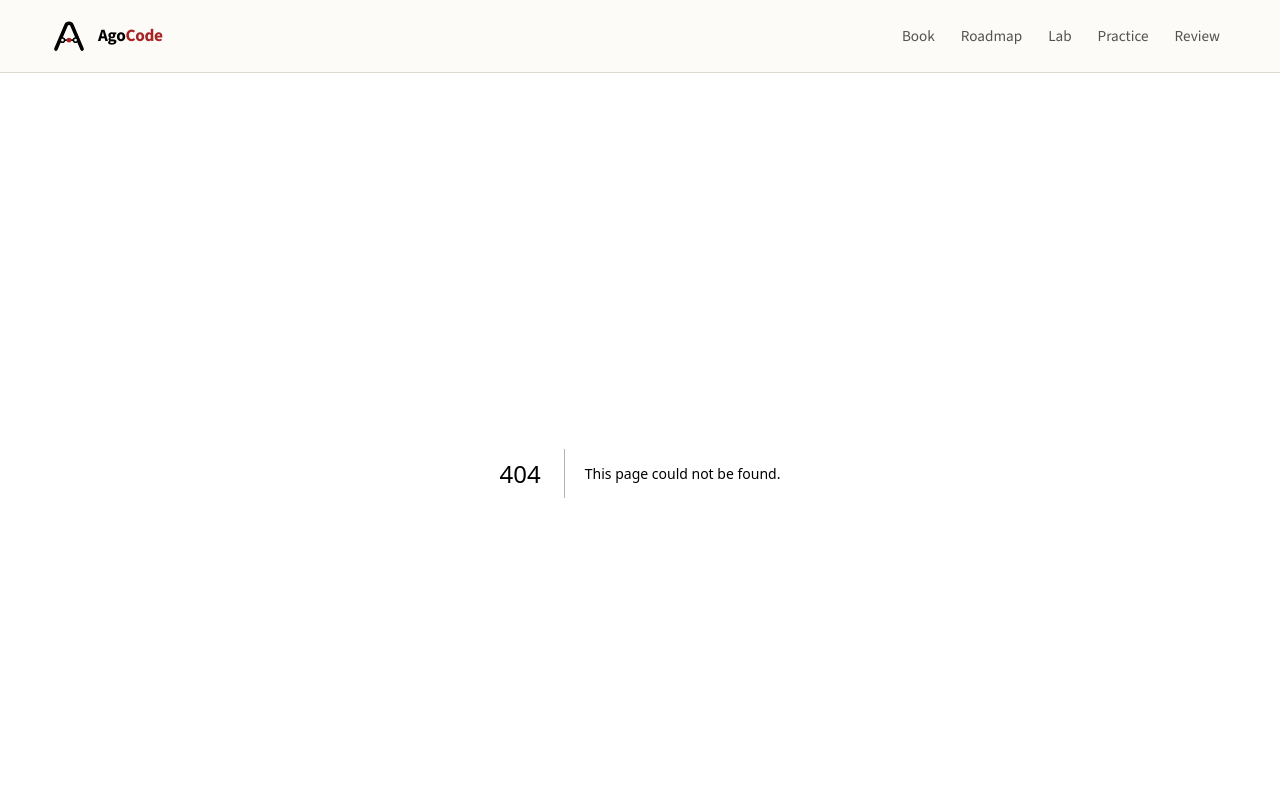
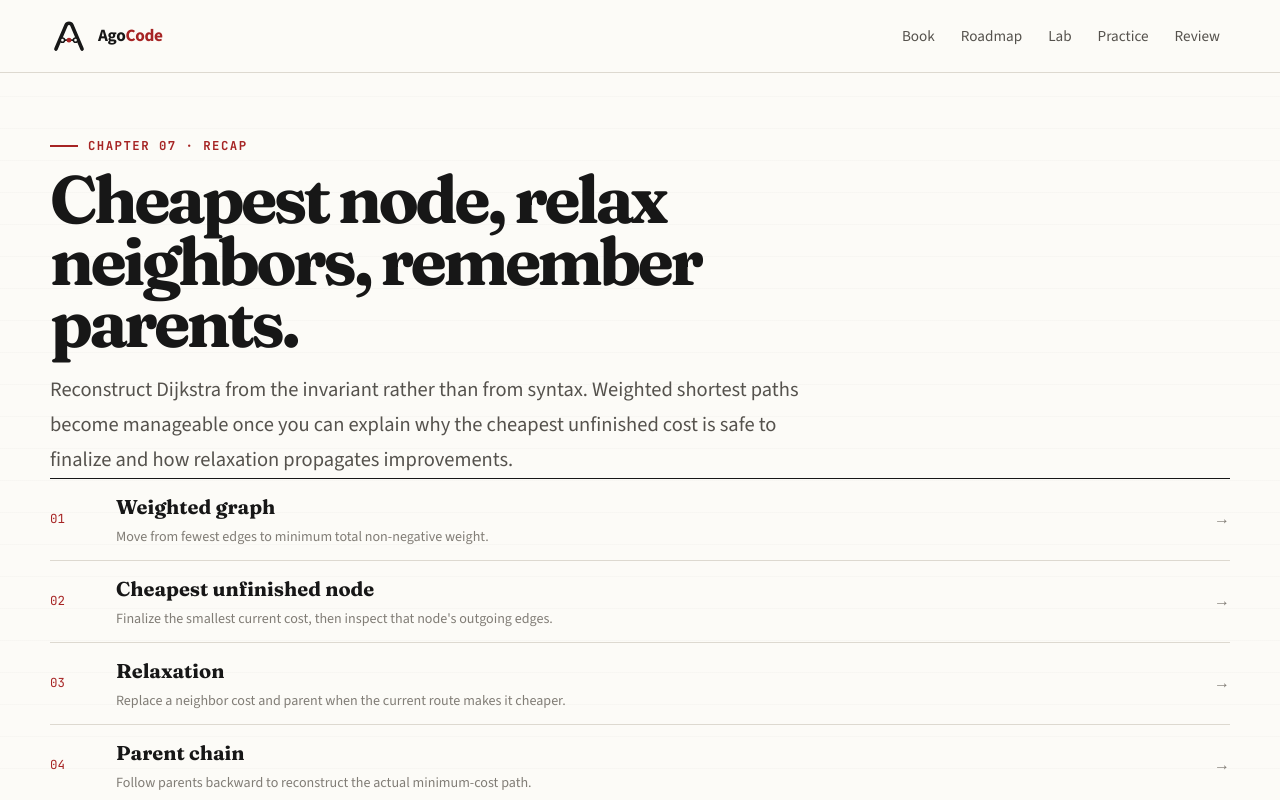
Before and after one commit to anatwork14/agocode, a Next.js app: page /learn/chapter-7-recap in a window 1280 px wide. Before the commit this address had no page. Shown: the top 800 px of the page. Built offline with nearby package versions, Linux system fonts and the light colour scheme.

Commit message:
feat: add Chapter 7 recap page

```diff
--- /dev/null
+++ b/app/learn/chapter-7-recap/page.tsx
@@ -0,0 +1,45 @@
+import Link from "next/link";
+import { ChapterSevenRecapCheck } from "@/components/dijkstra/ChapterSevenRecapCheck";
+
+export const metadata = { title: "Chapter 7 Recap" };
+
+const sequence = [
+  ["01", "Weighted graph", "Move from fewest edges to minimum total non-negative weight.", "/learn/dijkstra#weighted"],
+  ["02", "Cheapest unfinished node", "Finalize the smallest current cost, then inspect that node's outgoing edges.", "/learn/dijkstra#steps"],
+  ["03", "Relaxation", "Replace a neighbor cost and parent when the current route makes it cheaper.", "/learn/dijkstra#trace"],
+  ["04", "Parent chain", "Follow parents backward to reconstruct the actual minimum-cost path.", "/learn/dijkstra#parents"],
+  ["05", "Negative-edge boundary", "Know why a later negative edge can invalidate a cost that was finalized too early.", "/learn/dijkstra#negative"],
+] as const;
+
+export default function ChapterSevenRecapPage() {
+  return (
+    <main className="page">
+      <div className="site-shell">
+        <div className="eyebrow">Chapter 07 · Recap</div>
+        <h1 className="editorial-title editorial-title--compact">Cheapest node, relax neighbors, remember parents.</h1>
+        <p className="lede">
+          Reconstruct Dijkstra from the invariant rather than from syntax. Weighted shortest paths become manageable once
+          you can explain why the cheapest unfinished cost is safe to finalize and how relaxation propagates improvements.
+        </p>
+
+        <section className="section chapter-recap-map" aria-label="Chapter 7 learning sequence">
+          {sequence.map(([number, title, description, href]) => (
+            <Link href={href} className="chapter-recap-map__row" key={number}>
+              <span className="chapter-recap-map__number mono">{number}</span>
+              <div><strong>{title}</strong><p>{description}</p></div>
+              <span aria-hidden="true">→</span>
+            </Link>
+          ))}
+        </section>
+
+        <section className="section">
+          <ChapterSevenRecapCheck />
+          <div className="action-row">
+            <Link className="button" href="/learn/dijkstra">← Dijkstra</Link>
+            <Link className="button button--primary" href="/roadmap">Preview Greedy Algorithms →</Link>
+          </div>
+        </section>
+      </div>
+    </main>
+  );
+}
```
